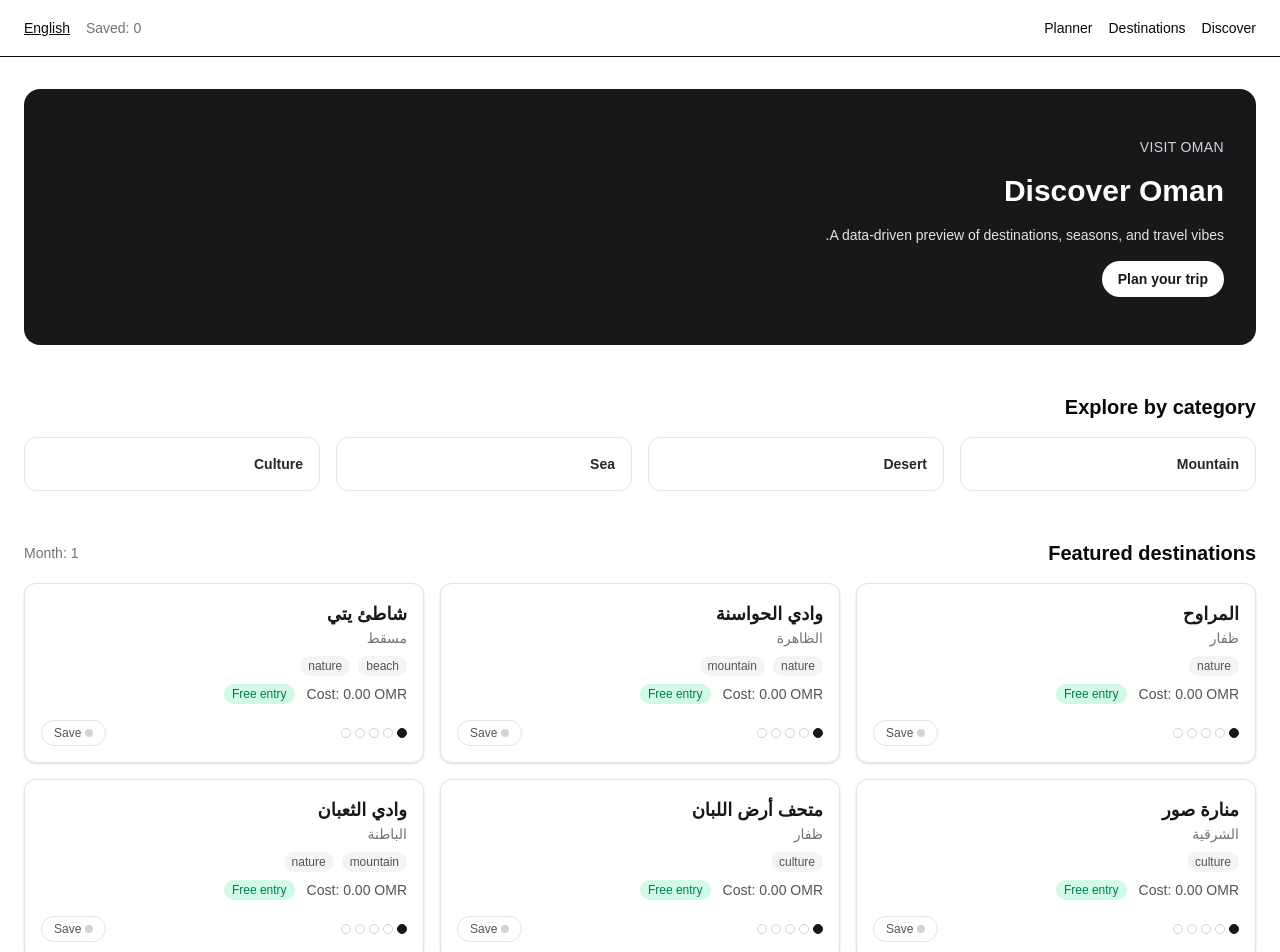
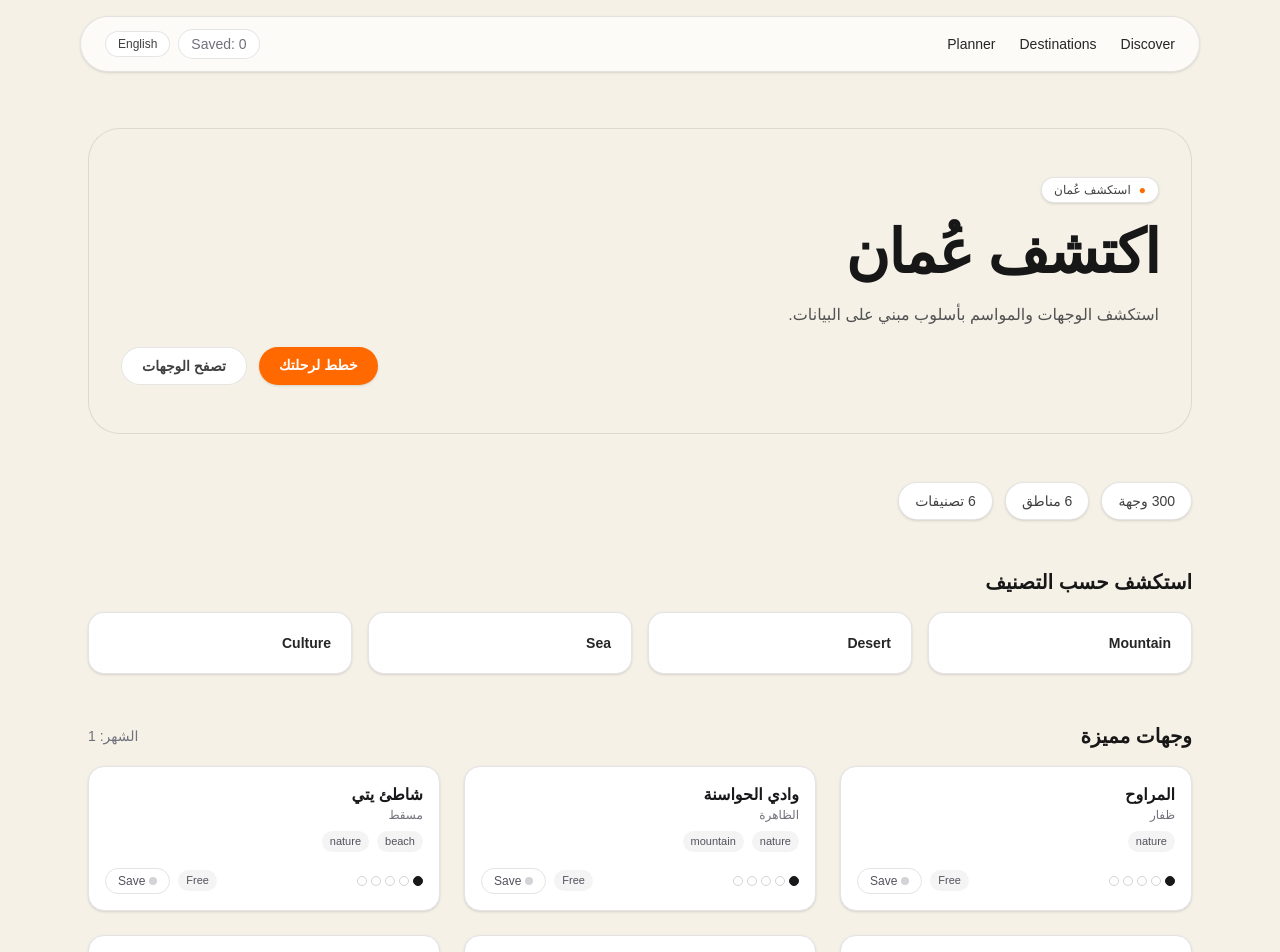
Before and after one commit to 3ma1r/codestacker-frontend-visit-oman, a Next.js app: page /ar in a window 1280 px wide. Shown: the top 952 px of the page. Built offline with nearby package versions, Linux system fonts and the light colour scheme.

Commit message:
ui: redesign discover page + navbar (template 2)

```diff
--- a/app/[locale]/destinations/[id]/page.tsx
+++ b/app/[locale]/destinations/[id]/page.tsx
@@ -1,4 +1,5 @@
 import { notFound } from "next/navigation";
+import { use } from "react";
 import CrowdViz from "../../../../components/destinations/CrowdViz";
 import MapPreview from "../../../../components/destinations/MapPreview";
 import MonthsIndicator from "../../../../components/destinations/MonthsIndicator";
@@ -6,9 +7,10 @@ import SaveInterestButton from "../../../../components/destinations/SaveInterest
 import { byIdMap, loadDestinations } from "../../../../lib/data/load";
 import { tCompany, tName, tRegion } from "../../../../lib/i18n/strings";
 import type { Locale } from "../../../../types/destination";
+import { isLocale } from "../../../../lib/i18n/locale";
 
 type Props = {
-  params: { id: string; locale: Locale };
+  params: Promise<{ id: string; locale: string }>;
 };
 
 function formatDuration(totalMinutes: number) {
@@ -24,17 +26,19 @@ function formatDuration(totalMinutes: number) {
 }
 
 export default function DestinationDetailsPage({ params }: Props) {
+  const { id, locale: rawLocale } = use(params);
+  const locale: Locale = isLocale(rawLocale) ? rawLocale : "en";
   const destinations = loadDestinations();
   const map = byIdMap(destinations);
-  const destination = map.get(params.id);
+  const destination = map.get(id);
 
   if (!destination) {
     notFound();
   }
 
-  const description = `${tName(destination, params.locale)} is a ${
+  const description = `${tName(destination, locale)} is a ${
     destination.categories[0]
-  } destination in ${tRegion(destination, params.locale)}.`;
+  } destination in ${tRegion(destination, locale)}.`;
 
   return (
     <div className="space-y-6">
@@ -42,10 +46,10 @@ export default function DestinationDetailsPage({ params }: Props) {
         <div className="flex flex-wrap items-center justify-between gap-4">
           <div>
             <h1 className="text-3xl font-semibold">
-              {tName(destination, params.locale)}
+              {tName(destination, locale)}
             </h1>
             <p className="text-sm text-zinc-500">
-              {tRegion(destination, params.locale)}
+              {tRegion(destination, locale)}
             </p>
           </div>
           <SaveInterestButton destinationId={destination.id} />
@@ -60,7 +64,7 @@ export default function DestinationDetailsPage({ params }: Props) {
         <div className="space-y-4 rounded-xl border border-zinc-200 bg-white p-4">
           <div className="space-y-1">
             <div className="text-sm font-medium text-zinc-500">Company</div>
-            <div className="text-sm">{tCompany(destination, params.locale)}</div>
+            <div className="text-sm">{tCompany(destination, locale)}</div>
           </div>
           <div className="space-y-1">
             <div className="text-sm font-medium text-zinc-500">Categories</div>
--- a/app/[locale]/layout.tsx
+++ b/app/[locale]/layout.tsx
@@ -39,23 +39,48 @@ export default async function LocaleLayout({
   const switchPath = getSwitchPath(locale, pathname);
 
   return (
-    <div dir={dir} className="min-h-screen bg-white text-zinc-950">
-      <header className="flex items-center justify-between border-b px-6 py-4">
-        <nav className="flex items-center gap-4 text-sm font-medium">
-          <Link href={`/${locale}`}>Discover</Link>
-          <Link href={`/${locale}/destinations`}>Destinations</Link>
-          <Link href={`/${locale}/planner`}>Planner</Link>
-        </nav>
-        <div className="flex items-center gap-4">
-          <Link href={`/${locale}/saved`}>
-            <SavedCounter />
-          </Link>
-          <Link href={switchPath} className="text-sm font-medium underline">
-            {locale === "en" ? "العربية" : "English"}
-          </Link>
+    <div dir={dir} className="min-h-screen bg-[#F6F1E7] text-neutral-900">
+      <header className="sticky top-0 z-50 bg-[#F6F1E7]/90 backdrop-blur">
+        <div className="mx-auto max-w-6xl px-4 py-4">
+          <div className="flex items-center justify-between rounded-full border border-black/10 bg-white/70 px-6 py-3 shadow-sm">
+            <nav className="flex items-center gap-6 text-sm font-medium text-neutral-800">
+              <Link
+                className="transition hover:text-neutral-950 hover:underline"
+                href={`/${locale}`}
+              >
+                Discover
+              </Link>
+              <Link
+                className="transition hover:text-neutral-950 hover:underline"
+                href={`/${locale}/destinations`}
+              >
+                Destinations
+              </Link>
+              <Link
+                className="transition hover:text-neutral-950 hover:underline"
+                href={`/${locale}/planner`}
+              >
+                Planner
+              </Link>
+            </nav>
+            <div className="flex items-center gap-2">
+              <Link
+                href={`/${locale}/saved`}
+                className="rounded-full border border-black/10 bg-white px-3 py-1 text-xs font-medium text-neutral-700 transition hover:bg-white/90"
+              >
+                <SavedCounter />
+              </Link>
+              <Link
+                href={switchPath}
+                className="rounded-full border border-black/10 bg-white px-3 py-1 text-xs font-medium text-neutral-700 transition hover:bg-white/90"
+              >
+                {locale === "en" ? "العربية" : "English"}
+              </Link>
+            </div>
+          </div>
         </div>
       </header>
-      <main className="px-6 py-8">{children}</main>
+      <main className="mx-auto max-w-6xl px-6 py-10">{children}</main>
     </div>
   );
 }
--- a/app/[locale]/page.tsx
+++ b/app/[locale]/page.tsx
@@ -1,5 +1,5 @@
 import Link from "next/link";
-import DestinationCard from "../../components/destinations/DestinationCard";
+import FeaturedMiniCard from "../../components/home/FeaturedMiniCard";
 import { getFeaturedDestinations } from "../../lib/data/featured";
 import { loadDestinations } from "../../lib/data/load";
 import type { Locale } from "../../types/destination";
@@ -19,35 +19,68 @@ export default async function DiscoverPage({ params }: Props) {
   const destinations = loadDestinations();
   const featured = getFeaturedDestinations(destinations, 1, 6);
   const { locale } = await params;
-
+  const isArabic = locale === "ar";
+  const regionsCount = new Set(destinations.map((dest) => dest.regionKey)).size;
+  const categoriesCount = new Set(
+    destinations.flatMap((dest) => dest.categories),
+  ).size;
   return (
     <div className="space-y-12">
-      <section className="rounded-2xl bg-zinc-900 px-8 py-12 text-white">
-        <div className="space-y-4">
-          <p className="text-sm uppercase tracking-wide text-zinc-300">
-            Visit Oman
+      <section className="rounded-[32px] border border-black/10 bg-[#F6F1E7] px-8 py-12">
+        <div className={`space-y-5 ${isArabic ? "text-right" : "text-left"}`}>
+            <div className="inline-flex items-center gap-2 rounded-full border border-black/10 bg-white px-3 py-1 text-xs font-medium text-neutral-700 shadow-sm">
+              <span className="text-orange-500">●</span>
+              <span>{isArabic ? "استكشف عُمان" : "Explore Oman"}</span>
+            </div>
+            <h1 className="text-4xl font-bold uppercase tracking-tight text-neutral-900 md:text-6xl">
+              {isArabic ? "اكتشف عُمان" : "EXPLORE OMAN"}
+            </h1>
+            <p className="max-w-xl text-sm text-neutral-600 md:text-base">
+              {isArabic
+                ? "استكشف الوجهات والمواسم بأسلوب مبني على البيانات."
+                : "A data-driven preview of destinations, seasons, and travel vibes."}
             </p>
-          <h1 className="text-3xl font-semibold">Discover Oman</h1>
-          <p className="max-w-xl text-sm text-zinc-200">
-            A data-driven preview of destinations, seasons, and travel vibes.
-          </p>
+            <div className={`flex flex-wrap gap-3 ${isArabic ? "justify-end" : ""}`}>
               <Link
                 href={`/${locale}/planner`}
-            className="inline-flex rounded-full bg-white px-4 py-2 text-sm font-semibold text-zinc-900"
+                className="rounded-full bg-orange-500 px-5 py-2 text-sm font-semibold text-white shadow-sm transition hover:bg-orange-600"
               >
-            Plan your trip
+                {isArabic ? "خطط لرحلتك" : "Plan your trip"}
               </Link>
+              <Link
+                href={`/${locale}/destinations`}
+                className="rounded-full border border-black/10 bg-white px-5 py-2 text-sm font-semibold text-neutral-700 transition hover:bg-white/90"
+              >
+                {isArabic ? "تصفح الوجهات" : "Browse destinations"}
+              </Link>
+            </div>
+        </div>
+      </section>
+
+      <section className={`flex flex-wrap gap-3 ${isArabic ? "text-right" : "text-left"}`}>
+        <div className="rounded-full border border-black/10 bg-white px-4 py-2 text-sm text-neutral-700 shadow-sm">
+          {destinations.length} {isArabic ? "وجهة" : "destinations"}
+        </div>
+        <div className="rounded-full border border-black/10 bg-white px-4 py-2 text-sm text-neutral-700 shadow-sm">
+          {regionsCount} {isArabic ? "مناطق" : "regions"}
+        </div>
+        <div className="rounded-full border border-black/10 bg-white px-4 py-2 text-sm text-neutral-700 shadow-sm">
+          {categoriesCount} {isArabic ? "تصنيفات" : "categories"}
         </div>
       </section>
 
       <section className="space-y-4">
-        <h2 className="text-xl font-semibold">Explore by category</h2>
+        <h2
+          className={`text-xl font-semibold ${isArabic ? "text-right" : "text-left"}`}
+        >
+          {isArabic ? "استكشف حسب التصنيف" : "Explore by category"}
+        </h2>
         <div className="grid gap-4 sm:grid-cols-2 lg:grid-cols-4">
           {CATEGORY_CARDS.map((card) => (
             <Link
               key={card.label}
               href={`/${locale}/destinations?${card.href}`}
-              className="rounded-xl border border-zinc-200 bg-white p-4 text-sm font-semibold text-zinc-800 transition hover:border-zinc-300"
+              className="rounded-2xl border border-black/10 bg-white p-5 text-sm font-semibold text-neutral-800 shadow-sm transition hover:-translate-y-0.5 hover:border-black/20"
             >
               {card.label}
             </Link>
@@ -57,16 +90,21 @@ export default async function DiscoverPage({ params }: Props) {
 
       <section className="space-y-4">
         <div className="flex items-center justify-between">
-          <h2 className="text-xl font-semibold">Featured destinations</h2>
-          <span className="text-sm text-zinc-500">Month: 1</span>
+          <h2 className="text-xl font-semibold">
+            {isArabic ? "وجهات مميزة" : "Featured destinations"}
+          </h2>
+          <span className="text-sm text-zinc-500">
+            {isArabic ? "الشهر: 1" : "Month: 1"}
+          </span>
         </div>
-        <div className="grid gap-4 sm:grid-cols-2 lg:grid-cols-3">
+        <div className="grid grid-cols-1 gap-6 sm:grid-cols-2 lg:grid-cols-3">
           {featured.map((destination) => (
-            <DestinationCard
-              key={destination.id}
+            <div key={destination.id} className="min-w-0">
+              <FeaturedMiniCard
                 destination={destination}
                 locale={locale}
               />
+            </div>
           ))}
         </div>
       </section>
--- /dev/null
+++ b/components/home/FeaturedMiniCard.tsx
@@ -0,0 +1,51 @@
+import Link from "next/link";
+import type { Destination, Locale } from "../../types/destination";
+import { tName, tRegion } from "../../lib/i18n/strings";
+import CrowdViz from "../destinations/CrowdViz";
+import SaveInterestButton from "../destinations/SaveInterestButton";
+
+type Props = {
+  destination: Destination;
+  locale: Locale;
+};
+
+export default function FeaturedMiniCard({ destination, locale }: Props) {
+  return (
+    <Link
+      href={`/${locale}/destinations/${destination.id}`}
+      className="flex min-w-[260px] flex-col justify-between rounded-2xl border border-zinc-200 bg-white p-4 shadow-sm transition hover:-translate-y-0.5 hover:border-zinc-300"
+    >
+      <div className="space-y-2">
+        <div>
+          <h3 className="text-base font-semibold text-zinc-900">
+            {tName(destination, locale)}
+          </h3>
+          <p className="text-xs text-zinc-500">{tRegion(destination, locale)}</p>
+        </div>
+
+        <div className="flex flex-wrap gap-2">
+          {destination.categories.map((category) => (
+            <span
+              key={category}
+              className="rounded-full bg-zinc-100 px-2 py-0.5 text-[11px] text-zinc-600"
+            >
+              {category}
+            </span>
+          ))}
+        </div>
+      </div>
+
+      <div className="mt-4 flex items-center justify-between">
+        <CrowdViz level={destination.crowd_level} />
+        <div className="flex items-center gap-2">
+          <span className="rounded-full bg-zinc-100 px-2 py-0.5 text-[11px] text-zinc-600">
+            {destination.ticket_cost_omr === 0
+              ? "Free"
+              : `${destination.ticket_cost_omr.toFixed(2)} OMR`}
+          </span>
+          <SaveInterestButton destinationId={destination.id} />
+        </div>
+      </div>
+    </Link>
+  );
+}
```
Lines whose indentation alone changed are shown as unchanged.
